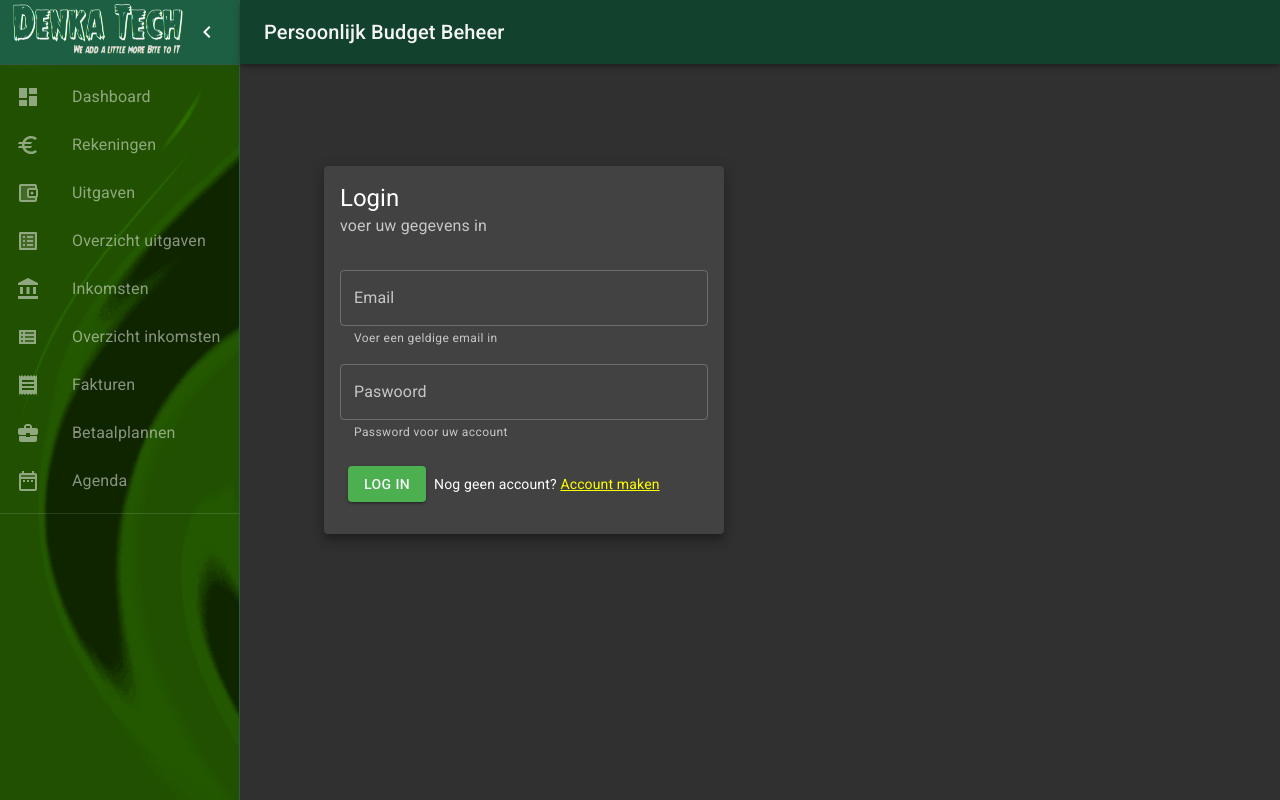
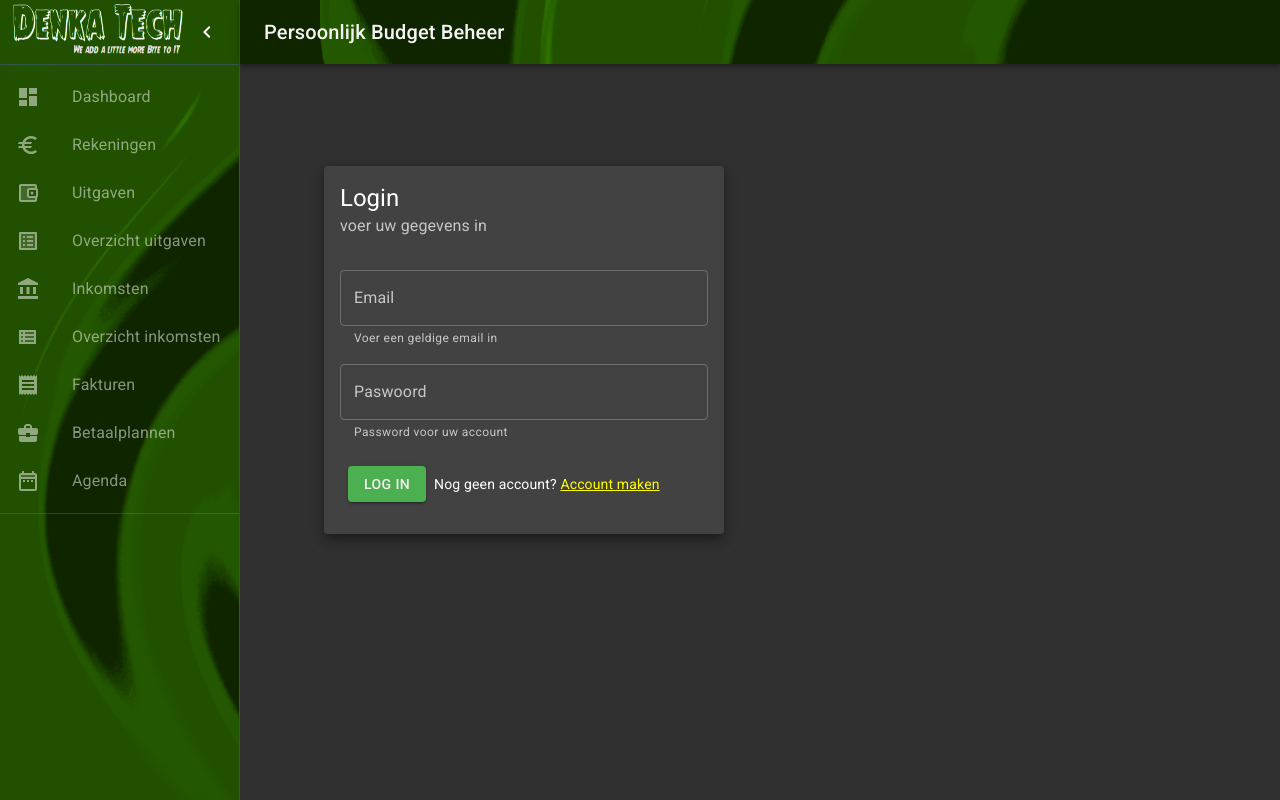
Before and after one commit to vangeytedvg/budgetmanager, a React (Create React App) app in the folder material_tutorial-VNEW/: page /login in a window 1280 px wide. Built offline with nearby package versions, Linux system fonts and the light colour scheme; no server answers; what text-mask-addon-iban would draw is missing.

Commit message:
New look

```diff
--- a/material_tutorial-VNEW/src/ClippedDrawer.jsx
+++ b/material_tutorial-VNEW/src/ClippedDrawer.jsx
@@ -44,7 +44,9 @@ const useStyles = makeStyles((theme) => ({
       easing: theme.transitions.easing.easeIn,
       duration: theme.transitions.duration.leavingScreen,
     }),
-    backgroundColor: "#12412d",
+
+    // 12412d
+    backgroundColor: "#205000",
   },
   appBarShift: {
     marginLeft: drawerWidth,
@@ -92,7 +94,8 @@ const useStyles = makeStyles((theme) => ({
   },
   toolbar: {
     display: "flex",
-    backgroundColor: "#1d5f43",
+    // backgroundColor: "#1d5f43",
+    backgroundColor: "#205000",
     alignItems: "center",
     justifyContent: "flex-end",
     padding: theme.spacing(0, 1),
@@ -102,6 +105,11 @@ const useStyles = makeStyles((theme) => ({
   content: {
     flexGrow: 1,
     padding: theme.spacing(3),
+  },
+  titlebar: {
+    backgroundColor: "#205000",
+    backgroundImage: `url(${bar})`,
+    backgroundPosition: "right",
   },
   title: {
     flexGrow: 1,
@@ -235,7 +243,7 @@ const ClippedDrawer = (props) => {
           [classes.appBarShift]: open,
         })}
       >
-        <Toolbar>
+        <Toolbar className={classes.titlebar}>
           <IconButton
             color="inherit"
             aria-label="open drawer"
```
